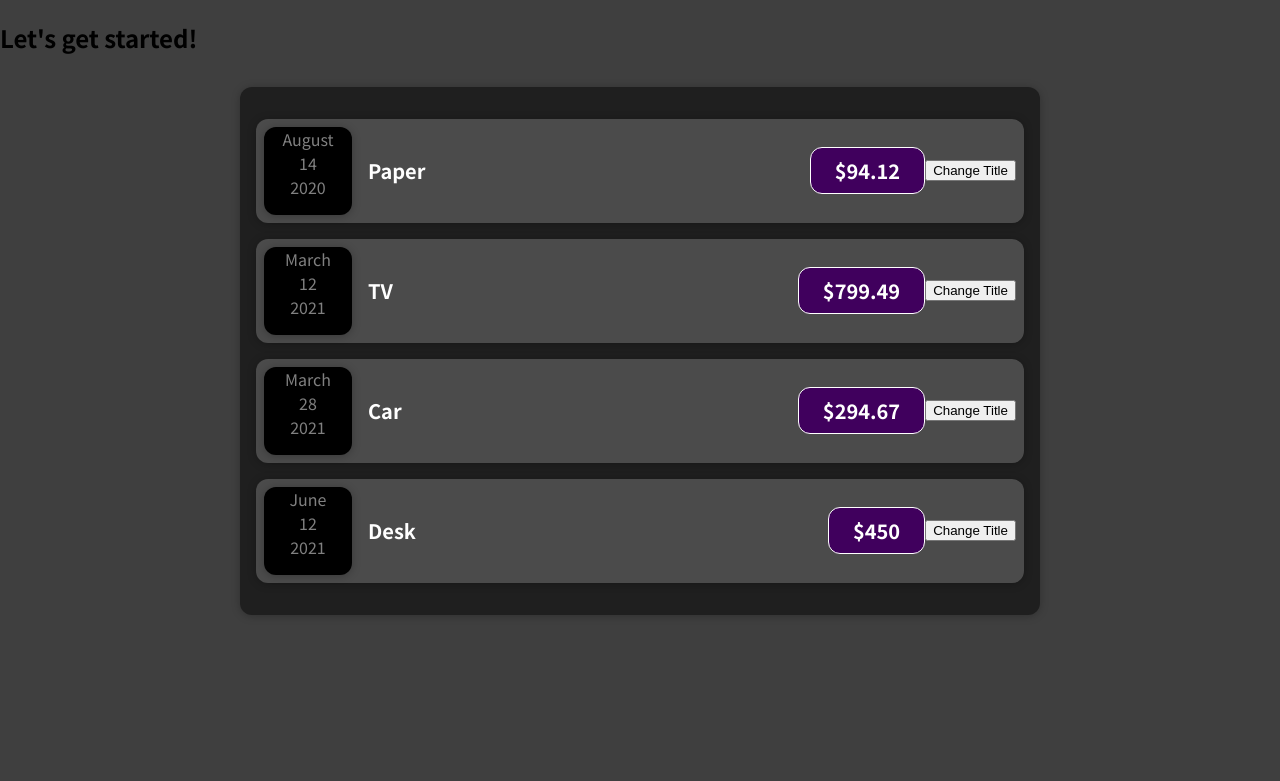
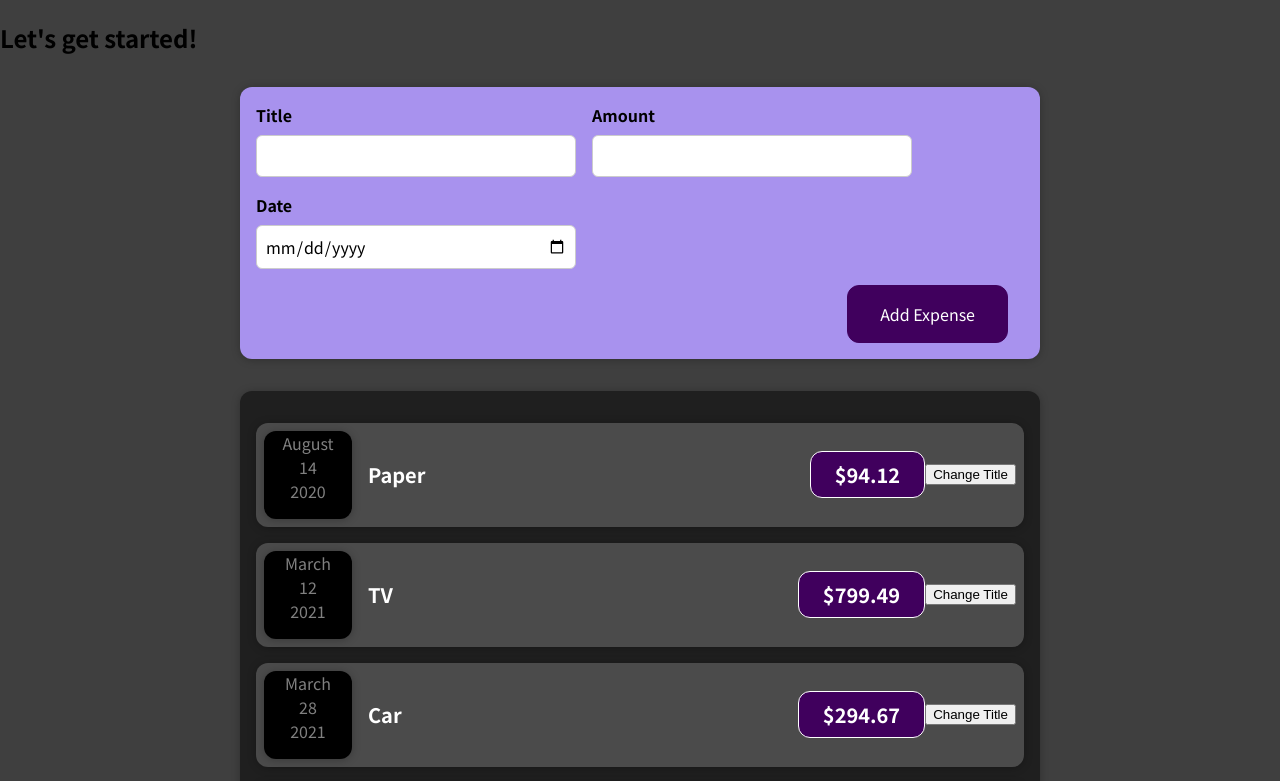
Before and after one commit to Devashish1806/ReactJS, a React (Create React App) app: page / in a window 1280 px wide. Shown: the top 781 px of the page. Built offline with nearby package versions, Linux system fonts and the light colour scheme.

Commit message:
add expense form added

```diff
--- a/src/App.js
+++ b/src/App.js
@@ -1,10 +1,12 @@
 import Expenses from './components/Expenses/Expenses';
+import NewExpense from './components/NewExpense/NewExpense';
 
 function App() {
   const expenses = getExpenses();
   return (
     <div>
       <h2>Let's get started!</h2>
+      <NewExpense></NewExpense>
       <Expenses expenses={expenses}></Expenses>
     </div>
   );
--- /dev/null
+++ b/src/components/NewExpense/ExpenseForm.css
@@ -0,0 +1,26 @@
+.new-expense__controls {
+  display: flex;
+  flex-wrap: wrap;
+  gap: 1rem;
+  margin-bottom: 1rem;
+  text-align: left;
+}
+
+.new-expense__control label {
+  font-weight: bold;
+  margin-bottom: 0.5rem;
+  display: block;
+}
+
+.new-expense__control input {
+  font: inherit;
+  padding: 0.5rem;
+  border-radius: 6px;
+  border: 1px solid #ccc;
+  width: 20rem;
+  max-width: 100%;
+}
+
+.new-expense__actions {
+  text-align: right;
+}
--- /dev/null
+++ b/src/components/NewExpense/ExpenseForm.js
@@ -0,0 +1,28 @@
+import React from 'react';
+import './ExpenseForm.css';
+
+const ExpenseForm = () => {
+  return (
+    <form>
+      <div className="new-expense__controls">
+        <div className="new-expense__control">
+          <label>Title</label>
+          <input type="text"></input>
+        </div>
+        <div className="new-expense__control">
+          <label>Amount</label>
+          <input type="number" min="0.01" step="0.01"></input>
+        </div>
+        <div className="new-expense__control">
+          <label>Date</label>
+          <input type="date" min="2020-01-01" max="2023-12-31"></input>
+        </div>
+      </div>
+      <div className="new-expense__actions">
+        <button type="submit">Add Expense</button>
+      </div>
+    </form>
+  );
+};
+
+export default ExpenseForm;
--- /dev/null
+++ b/src/components/NewExpense/NewExpense.css
@@ -0,0 +1,38 @@
+.new-expense {
+  background-color: #a892ee;
+  padding: 1rem;
+  margin: 2rem auto;
+  width: 50rem;
+  max-width: 95%;
+  border-radius: 12px;
+  text-align: center;
+  box-shadow: 0 1px 8px rgba(0, 0, 0, 0.25);
+}
+
+.new-expense button {
+  font: inherit;
+  cursor: pointer;
+  padding: 1rem 2rem;
+  border: 1px solid #40005d;
+  background-color: #40005d;
+  color: white;
+  border-radius: 12px;
+  margin-right: 1rem;
+}
+
+.new-expense button:hover,
+.new-expense button:active {
+  background-color: #510674;
+  border-color: #510674;
+}
+
+.new-expense button.alternative {
+  color: #220131;
+  border-color: transparent;
+  background-color: transparent;
+}
+
+.new-expense button.alternative:hover,
+.new-expense button.alternative:active {
+  background-color: #ddb3f8;
+}
--- /dev/null
+++ b/src/components/NewExpense/NewExpense.js
@@ -0,0 +1,13 @@
+import React from 'react';
+import ExpenseForm from './ExpenseForm';
+import './NewExpense.css';
+
+const NewExpense = () => {
+  return (
+    <div className="new-expense">
+      <ExpenseForm></ExpenseForm>
+    </div>
+  );
+};
+
+export default NewExpense;
```
Also changed, not shown: 1 other file (tests, documents, lock files or other folders).
